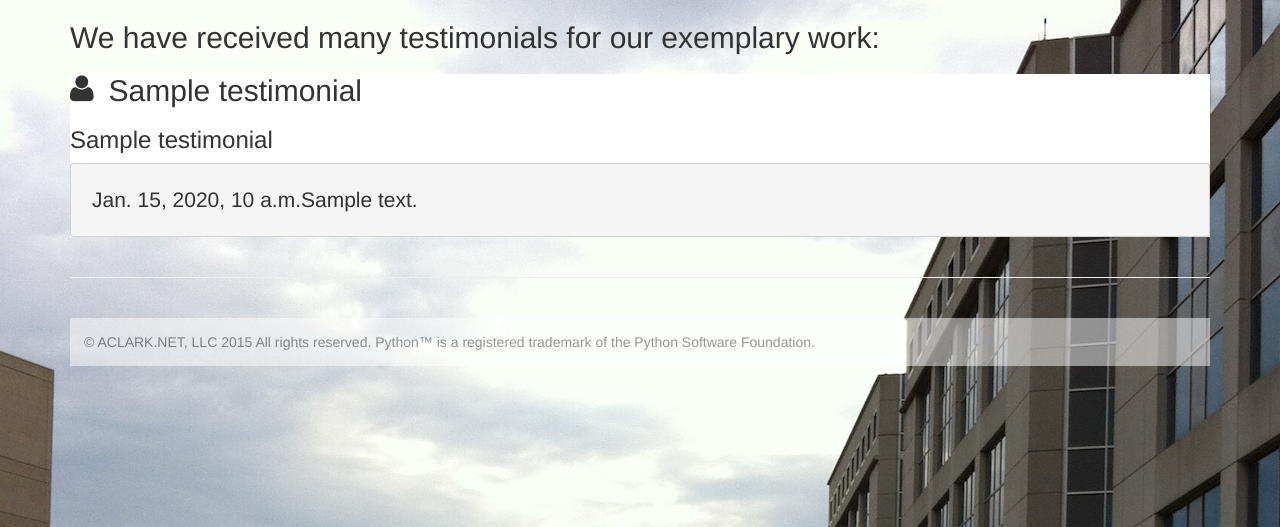
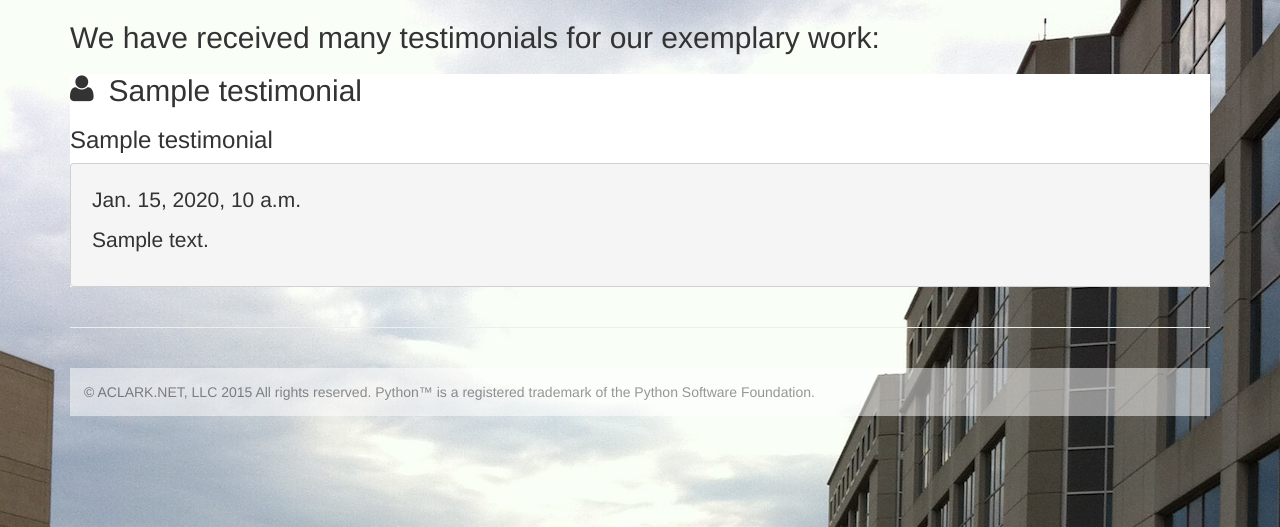
Before and after one commit to ACLARKNET/aclarknet-django, a Django app: page /about/testimonials in a window 1280 px wide. Shown: the part 187-714 px from the top of the page. Run offline with Django 3.2, Linux system fonts and the light colour scheme; tables that the repository leaves empty hold one stand-in row (values such as "Sample post"); some libraries are stand-ins or nearby versions.

Commit message:
Update(s)

```diff
--- a/aclarknet/aclarknet/aclarknet/templates/testimonials.html
+++ b/aclarknet/aclarknet/aclarknet/templates/testimonials.html
@@ -14,7 +14,10 @@
     {% for testimonial in testimonials %}
         <h2><i class="fa fa-user wrap"></i>{{ testimonial.name }}</h2>
         <h3>{{ testimonial.title }}</h3>
-        <p class="quote">{{ testimonial.date }}{{ testimonial.text }}</p>
+        <div class="quote">
+            <p>{{ testimonial.date }}</p>
+            <p>{{ testimonial.text }}</p>
+        </div>
     {% endfor %}
     </div>
 {% endblock %}
```
